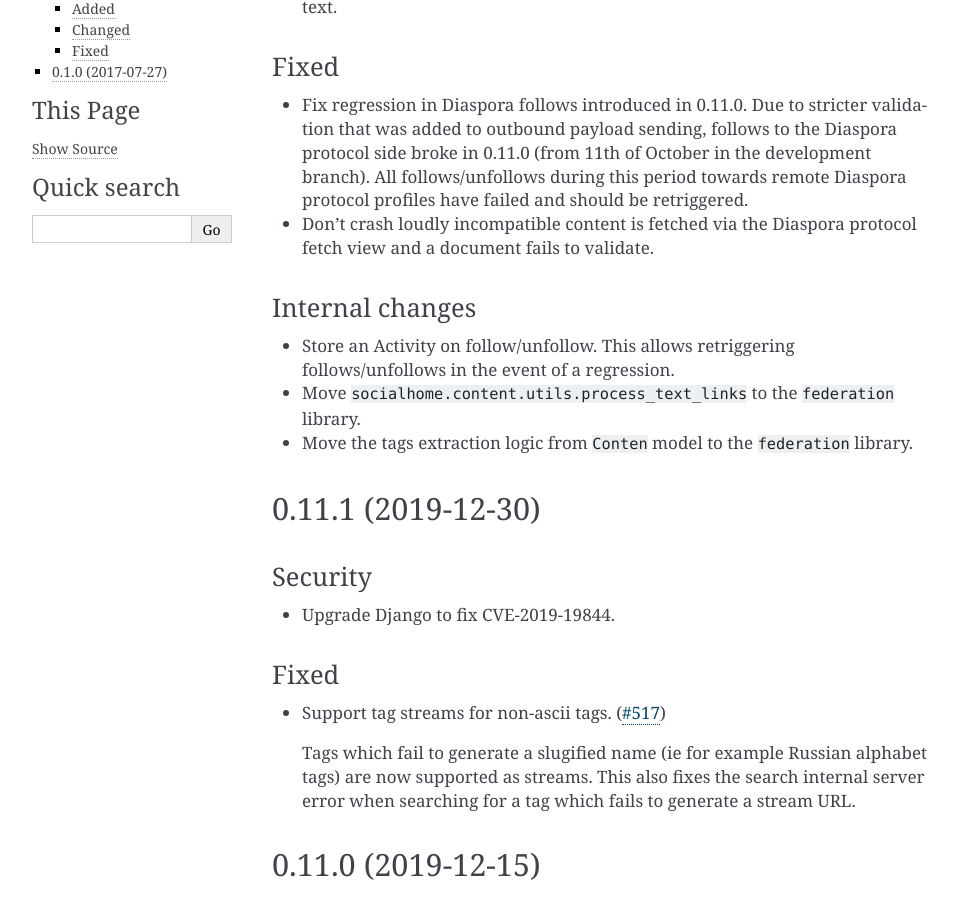
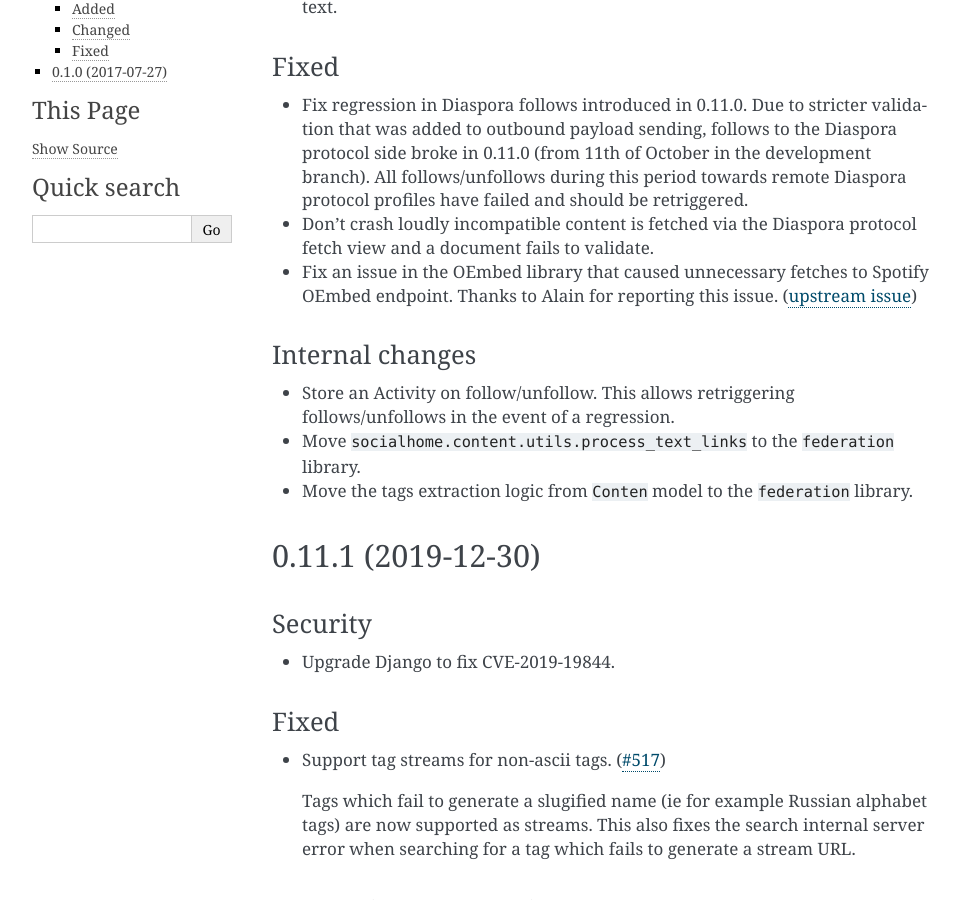
Before and after one commit to jaywink/socialhome, a Sphinx documentation site: the page built from docs/changelog.rst, in a window 1280 px wide and 900 px high, scrolled down 1482 px. Shown: the whole window, without its empty margins (148-1107 px from the left). Built offline with Sphinx 7.4.7, drawn with Linux system fonts in a browser that asks for light colours.

Commit message:
Fix OEmbed bug with Spotify scheme
Fix an issue in the OEmbed library that caused
unnecessary fetches to Spotify OEmbed endpoint.
Thanks to Alain for reporting this issue.

Refs: https://github.com/pyembed/pyembed/issues/64

```diff
--- a/docs/changelog.rst
+++ b/docs/changelog.rst
@@ -72,6 +72,9 @@ Fixed
 
 * Don't crash loudly incompatible content is fetched via the Diaspora protocol fetch view and
   a document fails to validate.
+
+* Fix an issue in the OEmbed library that caused unnecessary fetches to Spotify OEmbed
+  endpoint. Thanks to Alain for reporting this issue. (`upstream issue <https://github.com/pyembed/pyembed/issues/64>`_)
 
 Internal changes
 ................
```
Also changed, not shown: 3 other files.
